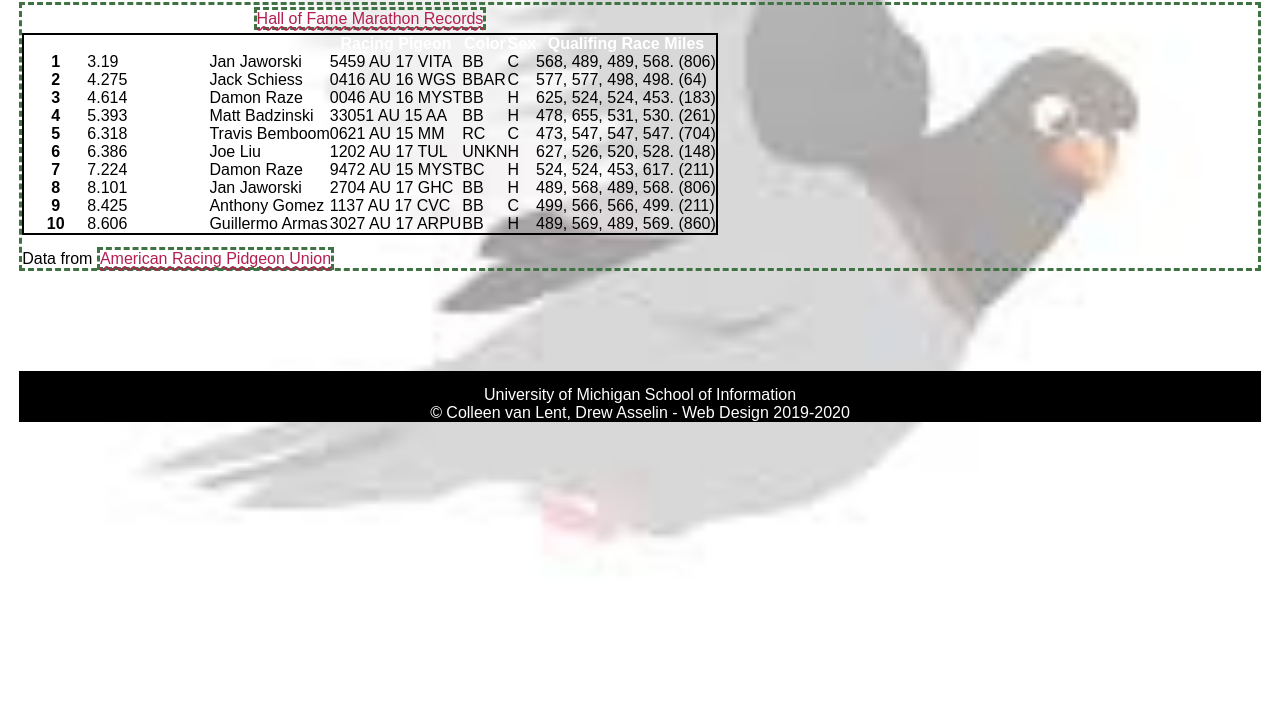
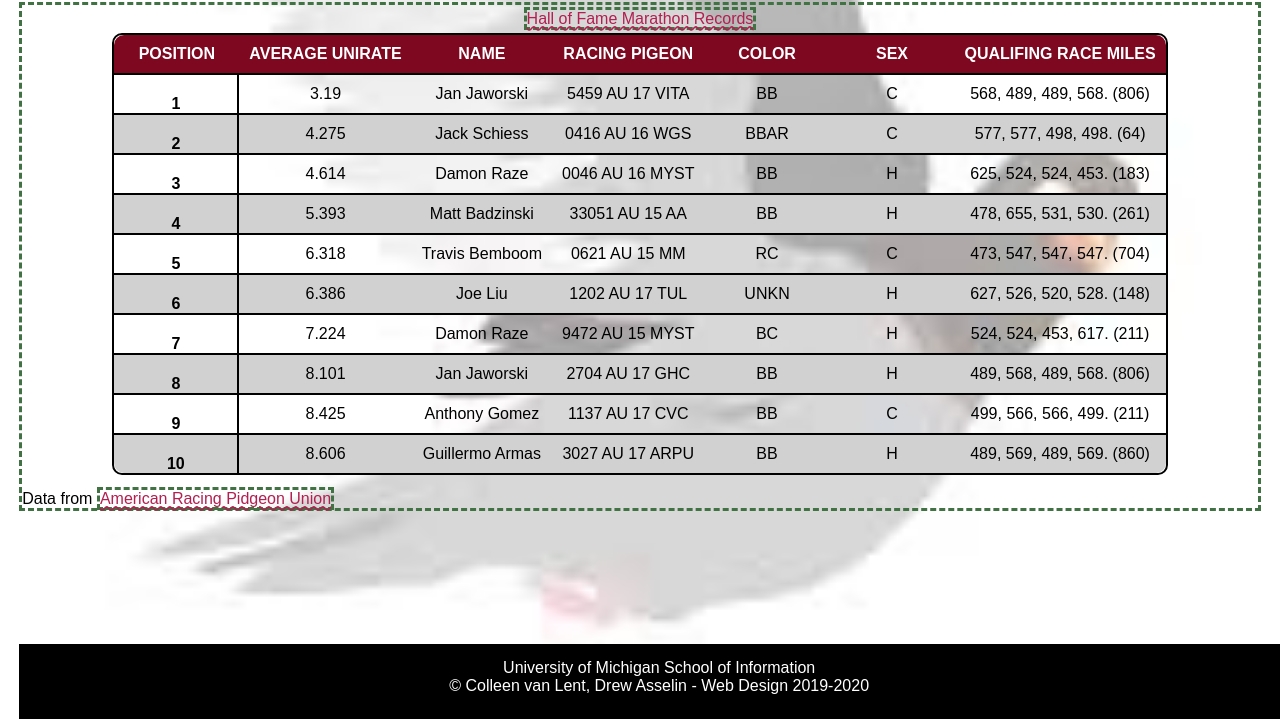
Before and after one commit to abey-noble/homework4-2021, a plain HTML site: page index.html in a window 1280 px wide. Shown: the part 81-800 px from the top of the page. Drawn offline with Linux system fonts and the light colour scheme; a web font is replaced by a local one.

Commit message:
Add files via upload
finished other part of spec

```diff
--- a/css/style.css
+++ b/css/style.css
@@ -72,31 +72,76 @@ a{
 
 /*Req 6a*/
 td{
-
+  text-align: center;
+  border-top: 2px solid black;
+  padding: 10px;
 }
 
 /*Req 6b*/
 .colhead{
   color: #FFFFFF;
+  min-width: 125px;
+  padding: 10px;
+  text-align: center;
+  text-transform: uppercase;
+  background-color: #7e0820;
+}
 
-}
 /*Req 6c*/
 .rowhead{
+  border-top: 2px solid black;
+  border-right: 2px solid black;
+
 
 }
 
+table tbody tr:nth-child(odd){
+  background-color: transparent;
+}
 /*Req 6d*/
+
+table tbody tr:nth-child(even){
+  background-color: #D1D1D1;
+}
 /*Req 6e*/
+
+table tbody tr:hover{
+  background-color: #7e0820;
+  opacity: .25;
+
+}
 /*Req 6f*/
 
 
 /*Req 7*/
 table{
     border: 2px solid #000000;
+    margin: auto;
+    border-radius: 10px;
 }
 
-thead tr:first-child th:first-child{}
+/* this doesn't work because the background color is applied to the individual colhead or the table headers
+thead tr:first-child{
+}
+this doesn't work because it's not the first child of colhead
+.colhead:first-child{
+} */
 
+thead tr:first-child th:first-child{
+  border-top-left-radius: 10px;
+}
+
+thead tr:first-child th:last-child{
+  border-top-right-radius: 10px;
+}
+
+tbody tr:last-child th{
+  border-bottom-left-radius: 10px;
+}
+
+tbody tr:last-child td:last-child{
+  border-bottom-right-radius: 10px;
+}
 /*Add selectors and rules here*/
 
 
@@ -106,4 +151,7 @@ footer{
   background:#000000;
   text-align:center;
   color: #FFFFFF;
+  min-height: 75px;
+  position: fixed;
+  bottom: 0;
 }
```
